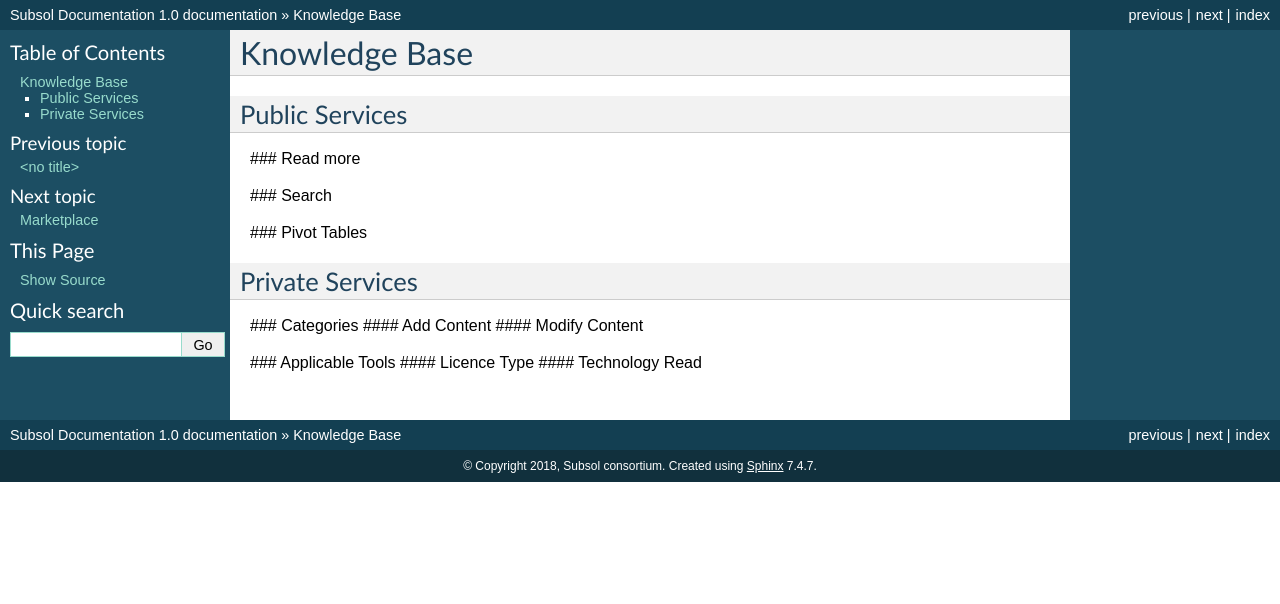
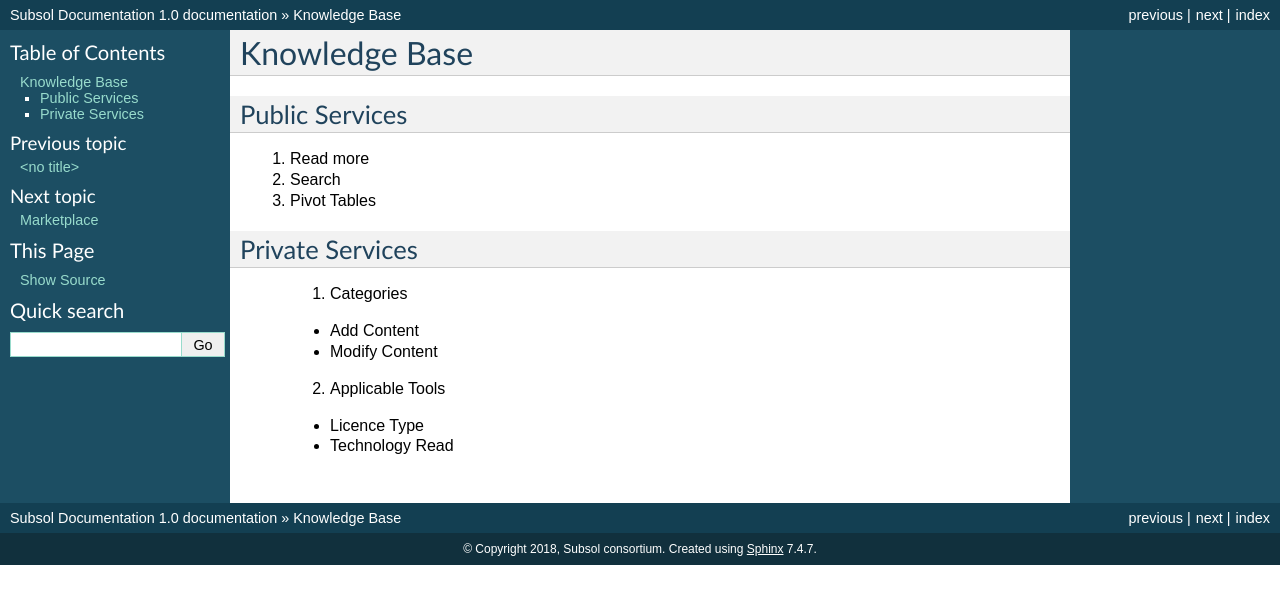
Before and after one commit to ubitech/subsol-docs, a Sphinx documentation site: the page built from docs/d_knbase.rst, in a window 1280 px wide. Shown: the top 604 px of the page. Built offline with Sphinx 7.4.7, drawn with Linux system fonts in a browser that asks for light colours; part of the change alters nothing that is shown.

```diff
--- a/docs/d_knbase.rst
+++ b/docs/d_knbase.rst
@@ -4,12 +4,11 @@ Knowledge Base
 Public Services
 ----------------
 
-### Read more
+1. Read more
 
+2. Search
 
-### Search
-
-### Pivot Tables
+3. Pivot Tables
 
 
 
@@ -19,11 +18,13 @@ Public Services
 Private Services
 ----------------------
 
-### Categories
-#### Add Content
-#### Modify Content
+ 1. Categories
 
+ - Add Content
 
-### Applicable Tools
-#### Licence Type
-#### Technology Read
+ - Modify Content
+
+ 2. Applicable Tools
+
+ - Licence Type
+ - Technology Read
```
